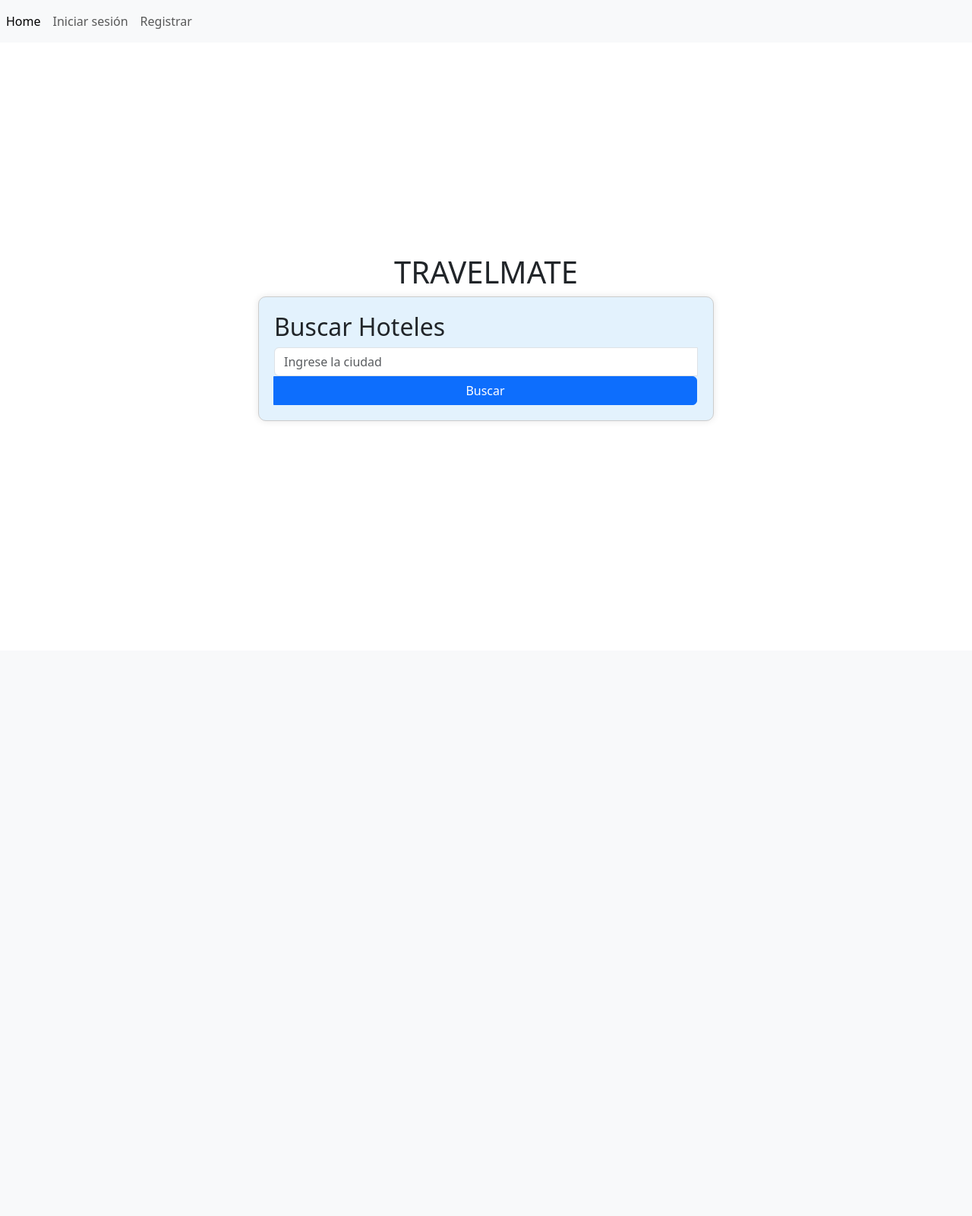
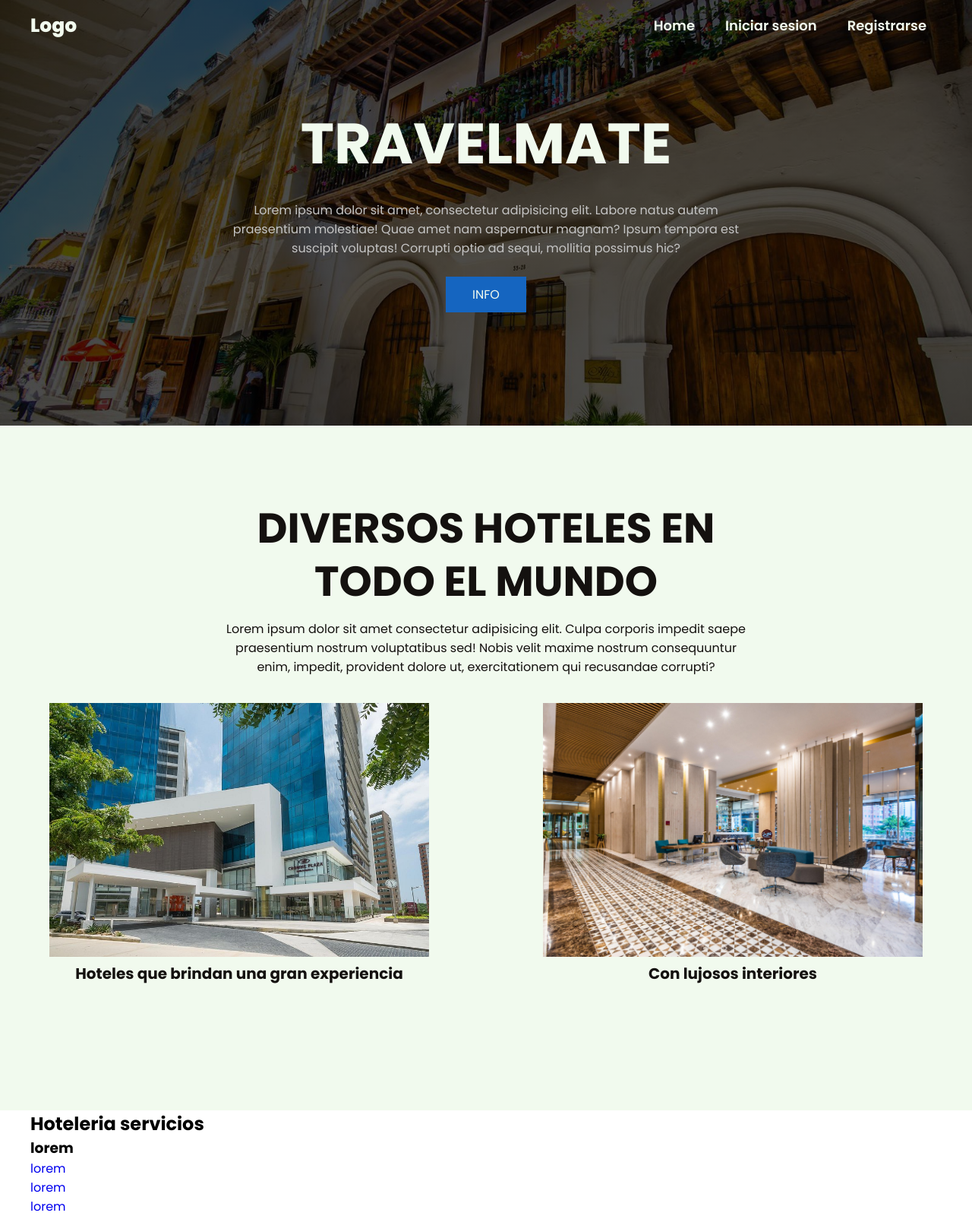
Before and after one commit to sergio110304/LAB_HOTELES, a Django app: page / in a window 1280 px wide. Shown: the whole page at 76% size. Before the commit the page ends 554 px from the top, so only its background shows below. Run offline with Django 5.2, Linux system fonts and the light colour scheme; data that the repository does not hold is empty.

Commit message:
mejorando pagina de inicio

```diff
--- a/hotels/app/templates/base.html
+++ b/hotels/app/templates/base.html
@@ -17,7 +17,7 @@
         <header>
             <nav class="navbar navbar-expand navbar-light bg-light">
                 <div class="nav navbar-nav">
-                    <a class="nav-item nav-link active" href="{% url 'index' %}" aria-current="page">Home <span class="visually-hidden">(current)</span></a>
+                    <a class="nav-item nav-link active" href="{% url 'homepage' %}" aria-current="page">Home <span class="visually-hidden">(current)</span></a>
                     <a class="nav-item nav-link" href="{% url 'login' %}">Iniciar sesión</a>
                     <a class="nav-item nav-link" href="{% url 'registrar' %}">Registrar</a>
                 </div>
--- /dev/null
+++ b/hotels/app/templates/homepage.html
@@ -0,0 +1,106 @@
+<!DOCTYPE html>
+<html lang="en">
+<head>
+    <meta charset="UTF-8">
+    <meta name="viewport" content="width=device-width, initial-scale=1.0">
+    <title>Document</title>
+    {% load static %}
+    <link rel="stylesheet" href="{% static 'homepage.css' %}">
+</head>
+<body>
+    <header class="header">
+        <div class="menu container">
+            <a href="#" class="logo">Logo</a>
+            <input type="checkbox" id="menu"/>
+            <label for="menu">
+                <img src="" class="menu-icono" alt="">
+            </label>
+
+            <nav class="navbar">
+                <ul>
+                    <li><a href="{% url 'index' %}">Home</a></li>
+                    <li><a href="{% url 'login' %}">Iniciar sesion</a></li>
+                    <li><a href="{% url 'registrar' %}">Registrarse</a></li>
+                </ul>
+
+            </nav>
+        </div>
+
+        <div class="header-content container">
+            <h1>TRAVELMATE</h1>
+            <p>
+                Lorem ipsum dolor sit amet, consectetur adipisicing elit. Labore natus autem praesentium molestiae!
+                Quae amet nam aspernatur magnam? Ipsum tempora est suscipit voluptas! Corrupti optio ad sequi, mollitia
+                possimus hic?
+            </p>
+            <a href="#" class="btn-1">info</a>
+        </div>
+    </header>
+
+    <section class="hotel">
+        <!-- <img src="../img/bg2.jpeg" alt=""> -->
+
+        <div class="hotel-content container">
+            <h2>Diversos hoteles en todo el mundo</h2>
+            <p class="txt-p">
+                Lorem ipsum dolor sit amet consectetur adipisicing elit. Culpa corporis
+                impedit saepe praesentium nostrum voluptatibus sed! Nobis velit maxime
+                nostrum consequuntur enim, impedit, provident dolore ut, exercitationem
+                qui recusandae corrupti?
+            </p>
+
+            <div class="hotel-group">
+                <div class="hotel-1">
+                    <img src="{% static 'img/bg3.jpg' %}" alt=" ">
+                    <h3>Hoteles que brindan una gran experiencia</h2>
+                </div>
+                <div class="hotel-1">
+                    <div class="">
+                        <img src="{% static 'img/bg5.jpeg' %}" alt=" ">
+                        <h3>Con lujosos interiores</h2>
+                    </div>
+                </div>
+            </div>
+
+
+        </div>
+
+    </section>
+
+    <main class="services">
+
+        <div class="services-content container">
+            <h2>Hoteleria servicios</h2>
+            <div class="services-group">
+
+                <div class="services-1">
+
+                </div>
+
+            </div>
+
+        </div>
+
+    </main>
+
+    <footer class="footer">
+
+        <div class="footer-content container">
+
+            <div class="link">
+
+                <h3>lorem</h3>
+                <ul>
+                    <li><a href="#">lorem</a></li>
+                    <li><a href="#">lorem</a></li>
+                    <li><a href="#">lorem</a></li>
+                </ul>
+
+            </div>
+
+        </div>
+
+    </footer>
+
+</body>
+</html>
--- a/hotels/app/urls.py
+++ b/hotels/app/urls.py
@@ -1,7 +1,11 @@
 from django.urls import path
-from app.views import bienvenido, registrar, login, cuenta, editar, user_log, logout, agregar_vuelo, escribir_reseña
+from app.views import bienvenido, registrar, login, cuenta, editar, user_log, logout, agregar_vuelo, escribir_reseña, homepage
+from django.conf.urls.static import static
+from django.conf import settings
+
 urlpatterns = [
-    path('', bienvenido, name='index'),
+    path('', homepage, name='homepage'),
+    # path('', bienvenido, name='index'),
     path('index', bienvenido, name='index'),
     path('registrar', registrar, name='registrar'),
     path('login', login, name='login'),
@@ -12,3 +16,6 @@ urlpatterns = [
     path('agregar_vuelo', agregar_vuelo, name='agregar_vuelo'),
     path('escribir_reseña', escribir_reseña, name='escribir_reseña'),
 ]
+
+# if settings.DEBUG:
+#     urlpatterns += static(settings.STATIC_URL, document_root=settings.STATICFILES_DIRS)
--- a/hotels/app/views.py
+++ b/hotels/app/views.py
@@ -6,6 +6,10 @@ from app.models import Usuario, Vuelo, Reseña
 from app.forms import UsuarioForm, VueloForm, ReseñaForm
 
 # Create your views here.
+
+
+def homepage(request):
+    return render(request, 'homepage.html')
 
 def bienvenido(request):
     no_usuarios = Usuario.objects.count()
--- /dev/null
+++ b/hotels/static/homepage.css
@@ -0,0 +1,164 @@
+@import url('https://fonts.googleapis.com/css2?family=Poppins:ital,wght@0,100;0,200;0,300;0,400;0,500;0,600;0,700;0,800;0,900;1,100;1,200;1,300;1,400;1,500;1,600;1,700;1,800;1,900&display=swap');
+
+*{
+    margin: 0;
+    padding: 0;
+    box-sizing: border-box;
+    text-decoration: none;
+    list-style: none;
+}
+
+
+body {
+    font-family: 'Poppins', sans-serif;
+    margin: 0;
+    padding: 0;
+}
+
+.container {
+    max-width: 1200px;
+    margin: 0 auto;
+}
+
+.header {
+    background-image: linear-gradient(
+        rgba(0, 0, 0, 0.7),
+        rgba(0, 0, 0, 0.7)),
+        url('./img/bg1.jpg');
+    background-position: center bottom;
+    background-repeat: no-repeat;
+    background-size: cover;
+    min-height: 70vh;
+    display: flex;
+    align-items: center;
+}
+
+.menu {
+    position: absolute;
+    top: 0;
+    left: 0;
+    right: 0;
+    display: flex;
+    align-items: center;
+    justify-content: space-between;
+}
+
+.logo {
+    color: #f1faee;
+    font-size: 25px;
+    font-weight: 800;
+}
+
+.menu .navbar ul li {
+    position: relative;
+    float: left;
+
+}
+.menu .navbar ul li a {
+    font-size: 18px;
+    padding: 20px;
+    color: #f1faee;
+    display: block;
+    font-weight: 600;
+}
+
+.menu .navbar ul li a:hover {
+    color: #b92b27;
+}
+
+#menu {
+    display: none;
+}
+
+.menu-icono {
+    width: 25px;
+}
+
+.menu label {
+    cursor: pointer;
+    display: none;
+}
+
+.header-content {
+    text-align: center;
+}
+
+.header-content h1 {
+    font-size: 75px;
+    line-height: 80px;
+    color: #f1faee;
+    text-transform: uppercase;
+    margin-bottom: 35px;
+}
+
+.header-content p {
+    font-size: 16px;
+    color: #c5c5c5;
+    padding: 0 250px;
+    margin-bottom: 25px;
+}
+
+.btn-1 {
+    display: inline-block;
+    padding: 11px 35px;
+    background-color: #1565c0;
+    color: #f1faee;
+    text-transform: uppercase;
+}
+
+.btn-1:hover {
+    background-color: #f1faee;
+    color: #1565c0;
+}
+
+.hotel {
+    padding: 100px 0;
+    background-color: #f1faee;
+    position: relative;
+}
+
+.hotel-content {
+    text-align: center;
+}
+
+.hotel-content h2 {
+    font-size: 55px;
+    line-height: 70px;
+    color: #14110f;
+    text-transform: uppercase;
+    padding: 0 250px;
+    margin-bottom: 15px;
+}
+
+.txt-p {
+    font-size: 16px;
+    color: #14110f;
+    padding: 0 250px;
+    margin-bottom: 35px;
+}
+
+.hotel-group {
+    display: flex;
+    justify-content: space-between;
+    margin-bottom: 50px;
+}
+
+.hotel-1 {
+    padding: 0 25px;
+}
+
+.hotel-1 img {
+    width: 500px;
+}
+
+.hotel-img {
+    position: absolute;
+    top: 0;
+    right: 0;
+}
+
+.hotel-1 h3 {
+    color: #14110f;
+    font-size: 20px;
+    margin-bottom: 15px;
+}
```
Also changed, not shown: hotels/hotels/settings.py (+4 -4 lines), hotels/static/img/bg1.jpg (added), hotels/static/img/bg2.jpeg (added), hotels/static/img/bg3.jpg (added), hotels/static/img/bg4.jpg (added), hotels/static/img/bg5.jpeg (added), hotels/static/img/menu.png (added), hotels/static/styleRegi.css (renamed from hotels/app/static/styleRegi.css), hotels/static/stylecuenta.css (renamed from hotels/app/static/stylecuenta.css), hotels/static/styles.css (renamed from hotels/app/static/styles.css).
